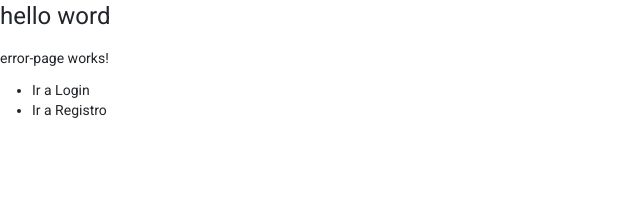
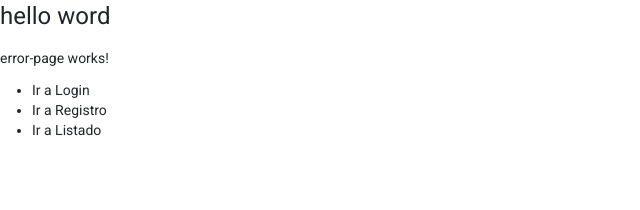
Before and after one commit to ConxiCR/prototipStarWars, an Angular app: page /404 in a window 1280 px wide. Shown: the top 210 px of the page, without its empty margins (0-640 px from the left). Built offline with nearby package versions, Linux system fonts and the light colour scheme.

Commit message:
rutas hijas y carga de lazyload en naves
Signed-off-by: ConxiCr <conxicr@hotmail.com>

```diff
--- a/src/app/app-routing.module.ts
+++ b/src/app/app-routing.module.ts
@@ -7,6 +7,10 @@
   {
     path: 'auth',
     loadChildren: () => import('./auth/auth.module').then( m => m.AuthModule)
+  },
+  {
+    path: 'naves',
+    loadChildren: () => import('./naves/naves.module').then( m => m.NavesModule)
   },
   {
     path: '404',
--- a/src/app/naves/naves.module.ts
+++ b/src/app/naves/naves.module.ts
@@ -1,8 +1,11 @@
 import { NgModule } from '@angular/core';
 import { CommonModule } from '@angular/common';
 
+import { NavesRoutingModule } from './naves-routing.module';
+
 import { BuscarComponent } from './pages/buscar/buscar.component';
 import { ListadoComponent } from './pages/listado/listado.component';
+
 
 
 
@@ -12,7 +15,8 @@
     ListadoComponent
   ],
   imports: [
-    CommonModule
+    CommonModule,
+    NavesRoutingModule
   ]
 })
 export class NavesModule { }
--- a/src/app/shared/error-page/error-page.component.html
+++ b/src/app/shared/error-page/error-page.component.html
@@ -11,4 +11,9 @@
             Ir a Registro
         </a>
     </li>
+    <li>
+        <a routerLink="/naves/listado">
+            Ir a Listado
+        </a>
+    </li>
 </ul>
```
Also changed, not shown: src/app/naves/naves-routing.module.ts (added, +35 -0 lines).
